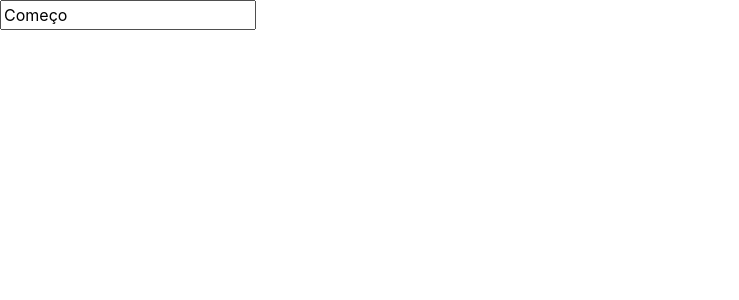
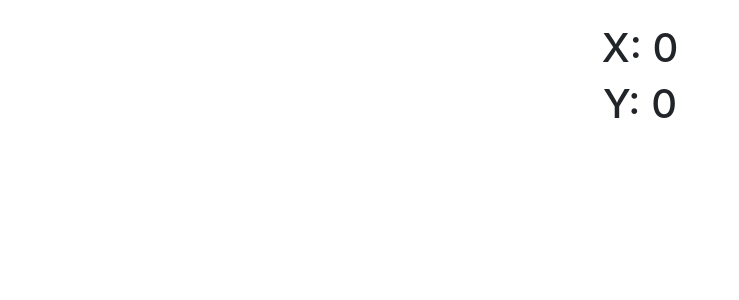
Before and after one commit to eleonardoro/BlueTasks, a React (Create React App) app in the folder frontend/: page / in a window 1280 px wide. Shown: the top 300 px of the page, without its empty margins (0-739 px from the left). Built offline with nearby package versions, Linux system fonts and the light colour scheme.

Commit message:
- Mais Hooks ->  Capturando a movimentação do mouse na tela

```diff
--- /dev/null
+++ b/frontend/src/hooks-tests/mouseMove.js
@@ -0,0 +1,23 @@
+import React, { useEffect } from 'react';
+import { useMouseMove } from './useMouseMove';
+import { useTitle } from './useTitle';
+
+const MouseMove = () => {
+    const { x, y } = useMouseMove();
+    const { changeTitle } = useTitle();
+
+    useEffect( () => {
+        changeTitle( `X: ${ x }, Y: ${ y }` );
+        // eslint-disable-next-line react-hooks/exhaustive-deps
+    }, [x, y] );
+
+    return ( <div className="App">
+        <center>
+            <br />
+            <h1>X: {x}</h1>
+            <h1>Y: {y}</h1>
+        </center>
+    </div> );
+};
+
+export default MouseMove;
--- /dev/null
+++ b/frontend/src/hooks-tests/useMouseMove.js
@@ -0,0 +1,15 @@
+import { useEffect, useState } from "react";
+
+export const useMouseMove = () => {
+    const [coords, setCoords] = useState( { x: 0, y: 0 } );
+
+    useEffect( () => {
+        document.addEventListener( "mousemove", ( e ) => {
+            setCoords( { x: e.clientX, y: e.clientY } );
+        } );
+
+        return () => document.removeEventListener( "mousemove", this );
+    }, [] );
+
+    return coords;
+};
--- a/frontend/src/index.js
+++ b/frontend/src/index.js
@@ -1,12 +1,13 @@
 import React from 'react';
 import ReactDOM from 'react-dom';
 import App from './App';
+import MouseMove from './hooks-tests/mouseMove';
 import Title from './hooks-tests/Title';
 import reportWebVitals from './reportWebVitals';
 
 ReactDOM.render(
   <React.StrictMode>
-    <Title />
+    <MouseMove />
   </React.StrictMode>,
   document.getElementById( 'root' )
 );
```
